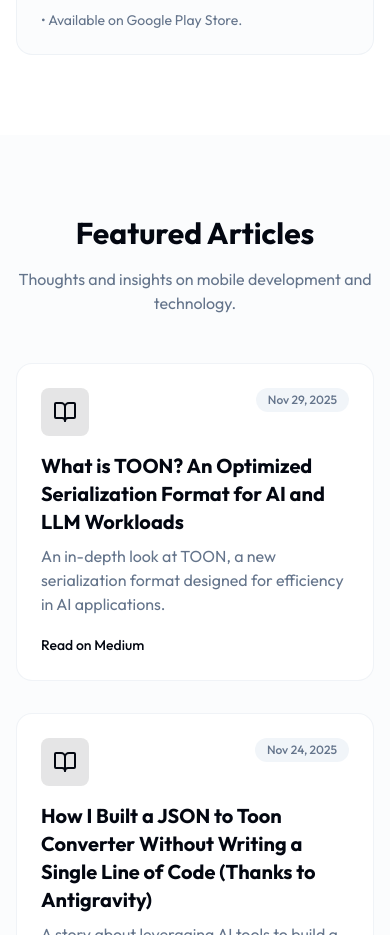
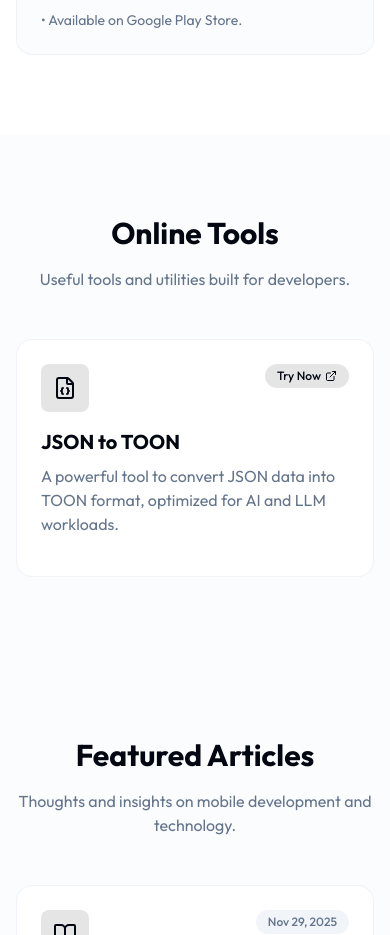
Before and after one commit to bhanitgaurav/bhanitresume, a Next.js app: page / in a window 390 px wide. Shown: the part 9500-10435 px from the top of the page. Built offline with nearby package versions, Linux system fonts and the light colour scheme.

Commit message:
Add JSON to TOON integration and Online Tools section

```diff
--- /dev/null
+++ b/app/(marketing)/layout.tsx
@@ -0,0 +1,18 @@
+import Navbar from "@/components/Navbar";
+import Footer from "@/components/Footer";
+
+export default function MarketingLayout({
+    children,
+}: {
+    children: React.ReactNode;
+}) {
+    return (
+        <>
+            <Navbar />
+            <main className="min-h-screen">
+                {children}
+            </main>
+            <Footer />
+        </>
+    );
+}
--- a/app/page.tsx
+++ b/app/(marketing)/page.tsx
@@ -6,6 +6,7 @@ import Projects from "@/components/Projects";
 import Education from "@/components/Education";
 import Contact from "@/components/Contact";
 import Articles from "@/components/Articles";
+import Tools from "@/components/Tools";
 
 export default function Home() {
   return (
@@ -15,6 +16,7 @@ export default function Home() {
       <Skills />
       <Experience />
       <Projects />
+      <Tools />
       <Articles />
       <Education />
       <Contact />
--- /dev/null
+++ b/app/jsontotoon/page.tsx
@@ -0,0 +1,13 @@
+export default function JsonToToonPage() {
+    return (
+        <div className="w-full h-screen bg-background overflow-hidden">
+            <iframe
+                src="https://free-json-to-toon.vercel.app"
+                className="w-full h-full border-none"
+                title="JSON to TOON"
+                allow="accelerometer; autoplay; clipboard-write; encrypted-media; gyroscope; picture-in-picture"
+                allowFullScreen
+            />
+        </div>
+    );
+}
--- a/app/layout.tsx
+++ b/app/layout.tsx
@@ -1,8 +1,6 @@
 import type { Metadata } from "next";
 import { Outfit } from "next/font/google";
 import "./globals.css";
-import Navbar from "@/components/Navbar";
-import Footer from "@/components/Footer";
 import { ThemeProvider } from "@/components/ThemeProvider";
 
 const outfit = Outfit({ subsets: ["latin"] });
@@ -193,11 +191,7 @@ export default function RootLayout({
             type="application/ld+json"
             dangerouslySetInnerHTML={{ __html: JSON.stringify(jsonLd) }}
           />
-          <Navbar />
-          <main className="min-h-screen">
-            {children}
-          </main>
-          <Footer />
+          {children}
         </ThemeProvider>
       </body>
     </html>
--- a/components/Navbar.tsx
+++ b/components/Navbar.tsx
@@ -14,6 +14,7 @@ export default function Navbar() {
                     <Link href="#skills" className="hover:text-primary transition-colors">Skills</Link>
                     <Link href="#experience" className="hover:text-primary transition-colors">Experience</Link>
                     <Link href="#projects" className="hover:text-primary transition-colors">Projects</Link>
+                    <Link href="#tools" className="hover:text-primary transition-colors">Tools</Link>
                     <Link href="#articles" className="hover:text-primary transition-colors">Articles</Link>
                     <Link href="#education" className="hover:text-primary transition-colors">Education</Link>
                     <Link href="#contact" className="hover:text-primary transition-colors">Contact</Link>
--- /dev/null
+++ b/components/Tools.tsx
@@ -0,0 +1,79 @@
+"use client";
+
+import { motion } from "framer-motion";
+import { portfolioData } from "@/data/portfolio";
+import { FileJson, ExternalLink } from "lucide-react";
+import Link from "next/link";
+
+// Define interface for Tool
+interface Tool {
+    name: string;
+    description: string;
+    link: string;
+    icon: string;
+}
+
+const iconMap: { [key: string]: any } = {
+    FileJson: FileJson,
+};
+
+export default function Tools() {
+    const { onlineTools } = portfolioData as { onlineTools: Tool[] };
+
+    if (!onlineTools || onlineTools.length === 0) return null;
+
+    return (
+        <section id="tools" className="py-20 bg-muted/30">
+            <div className="container mx-auto px-4">
+                <motion.div
+                    initial={{ opacity: 0, y: 20 }}
+                    whileInView={{ opacity: 1, y: 0 }}
+                    viewport={{ once: true }}
+                    transition={{ duration: 0.5 }}
+                    className="mb-12 text-center"
+                >
+                    <h2 className="text-3xl font-bold mb-4">Online Tools</h2>
+                    <p className="text-muted-foreground max-w-2xl mx-auto">
+                        Useful tools and utilities built for developers.
+                    </p>
+                </motion.div>
+
+                <div className="grid md:grid-cols-2 lg:grid-cols-3 gap-8 max-w-6xl mx-auto">
+                    {onlineTools.map((tool, index) => {
+                        const Icon = iconMap[tool.icon] || FileJson;
+                        return (
+                            <motion.div
+                                key={index}
+                                initial={{ opacity: 0, y: 20 }}
+                                whileInView={{ opacity: 1, y: 0 }}
+                                viewport={{ once: true }}
+                                transition={{ duration: 0.5, delay: index * 0.1 }}
+                                className="group p-6 rounded-2xl bg-card border border-border/50 hover:border-primary/50 transition-all duration-300 hover:-translate-y-1"
+                            >
+                                <div className="flex justify-between items-start mb-4">
+                                    <div className="p-3 rounded-lg bg-primary/10 text-primary">
+                                        <Icon className="w-6 h-6" />
+                                    </div>
+                                    <Link
+                                        href={tool.link}
+                                        className="px-3 py-1 text-xs font-medium rounded-full bg-primary/10 text-primary hover:bg-primary/20 transition-colors flex items-center gap-1"
+                                    >
+                                        Try Now <ExternalLink className="w-3 h-3" />
+                                    </Link>
+                                </div>
+
+                                <h3 className="text-xl font-bold mb-2 group-hover:text-primary transition-colors">
+                                    {tool.name}
+                                </h3>
+
+                                <p className="text-muted-foreground mb-4">
+                                    {tool.description}
+                                </p>
+                            </motion.div>
+                        );
+                    })}
+                </div>
+            </div>
+        </section>
+    );
+}
--- a/data/portfolio.ts
+++ b/data/portfolio.ts
@@ -234,6 +234,14 @@ export const portfolioData = {
             link: "/tapthegrey",
         },
     ],
+    onlineTools: [
+        {
+            name: "JSON to TOON",
+            description: "A powerful tool to convert JSON data into TOON format, optimized for AI and LLM workloads.",
+            link: "/jsontotoon",
+            icon: "FileJson",
+        },
+    ],
     articles: [
         {
             title: "What is TOON? An Optimized Serialization Format for AI and LLM Workloads",
```
Also changed, not shown: app/(marketing)/tapthegrey/page.tsx (renamed from app/tapthegrey/page.tsx).
